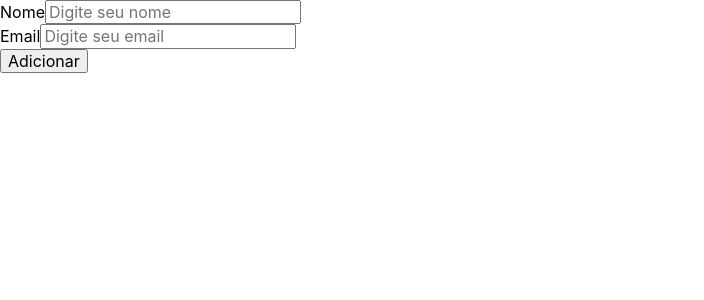
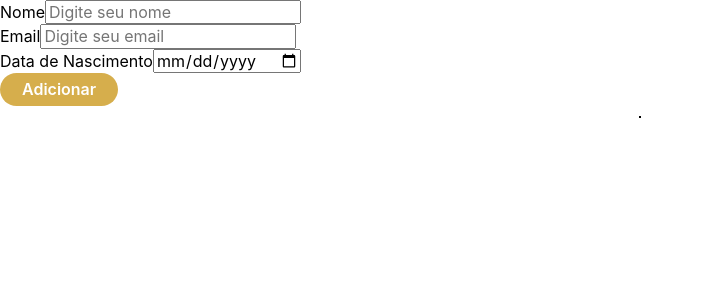
Before and after one commit to brunosabbagmachado/crud-react, a React (Create React App) app: page / in a window 1280 px wide. Shown: the top 300 px of the page, without its empty margins (0-704 px from the left). Built offline with nearby package versions, Linux system fonts and the light colour scheme.

Commit message:
data inserida, começando estilos

```diff
--- /dev/null
+++ b/src/components/Botao/Botao.module.scss
@@ -0,0 +1,13 @@
+.botao {
+  background-color: #d6ae4c;
+  color: white;
+  border: 2px solid transparent;
+  font-weight: 600;
+  padding: 5px 20px;
+  border-radius: 30px;
+  transition: transform .4s;
+
+  &:hover {
+    transform: scale(1.2);
+  }
+}
--- a/src/components/Botao/index.tsx
+++ b/src/components/Botao/index.tsx
@@ -1,12 +1,17 @@
+import style from './Botao.module.scss';
+
+const estilo = `${style.estilo}`;
+
 interface Props {
-  type?: 'button' | 'submit' | 'reset' | undefined,
+  type?: 'button' | 'submit' | undefined,
   onClick?: () => void,
   children?: React.ReactNode
 }
 
-export default function Botao({ onClick, type, children }: Props) {
+export default function Botao({ onClick, type, children}: Props) {
   return (
     <button
+      className={style.botao}
       onClick={onClick}
       type={type}
     >
--- a/src/components/Formulario/index.tsx
+++ b/src/components/Formulario/index.tsx
@@ -1,6 +1,8 @@
 import { useState } from 'react';
 import Botao from 'components/Botao';
 import { IDados } from 'types/dados';
+import style from './Formularo.module.scss';
+import { format } from 'path';
 
 interface Props {
   setDados: React.Dispatch<React.SetStateAction<IDados[]>>
@@ -11,10 +13,12 @@ export default function Formulario({ setDados }: Props) {
   const [nome, setNome] = useState('');
   const [email, setEmail] = useState('');
 
+  const [date, setDate] = useState(new Date().toISOString().split(',')[0]);
+
   function adicionarTarefa(evento: React.FormEvent<HTMLFormElement>) {
     evento.preventDefault();
 
-    setDados(dadosAntigos => [...dadosAntigos, {nome, email}]);
+    setDados(dadosAntigos => [...dadosAntigos, {nome, email, date}]);
 
     setNome('');
     setEmail('');
@@ -49,8 +53,21 @@ export default function Formulario({ setDados }: Props) {
               required
             />
           </div>
-          <Botao type='submit'>
-            Adicionar
+          <div>
+            <label htmlFor='date'>Data de Nascimento</label>
+            <input
+              type='date'
+              name='date'
+              id='date'
+              value={date}
+              onChange={evento => setDate(evento.target.value)}
+              placeholder='Digite seu email'
+              required
+            />
+          </div>
+          <Botao
+            type='submit'>
+              Adicionar
           </Botao>
         </form>
       </div>
--- /dev/null
+++ b/src/components/Lista/Item/Item.module.scss
@@ -0,0 +1,4 @@
+.tr, td {
+    border: 1px solid;
+    padding: 10px;
+}
--- a/src/components/Lista/Item/index.tsx
+++ b/src/components/Lista/Item/index.tsx
@@ -1,8 +1,11 @@
-export default function Item({ nome, email }: { nome: string, email: string }) {
+import style from './Item.module.scss';
+
+export default function Item({ nome, email, date }: { nome: string, email: string, date: string}) {
   return (
-    <li>
-      <p>{nome}</p>
-      <p>{email}</p>
-    </li>
+    <tr className={style.tr}>
+      <td>{nome}</td>
+      <td>{email}</td>
+      <td>{date}</td>
+    </tr>
   );
 }
--- /dev/null
+++ b/src/components/Lista/Lista.module.scss
@@ -0,0 +1,6 @@
+.tabela {
+    border: 1px solid;
+    margin: 10px auto;
+    text-align: center;
+
+}
--- a/src/components/Lista/index.tsx
+++ b/src/components/Lista/index.tsx
@@ -1,6 +1,6 @@
-import {useState} from 'react';
 import { IDados } from 'types/dados';
 import Item from './Item';
+import style from  './Lista.module.scss';
 
 interface Props {
   dados: IDados[];
@@ -9,15 +9,15 @@ interface Props {
 export default function Lista({dados}: Props) {
 
   return (
-    <aside>
-      <ul>
+    <div>
+      <table className={style.tabela}>
         {dados.map((item, index) => (
           <Item
             key={index}
             {...item}
           />
         ))}
-      </ul>
-    </aside>
+      </table>
+    </div>
   );
 }
--- a/src/types/dados.ts
+++ b/src/types/dados.ts
@@ -1,4 +1,5 @@
 export interface IDados {
   nome: string,
-  email: string
+  email: string,
+  date: string
 }
```
Also changed, not shown: src/components/Formulario/Formulario.module.scss (added).
